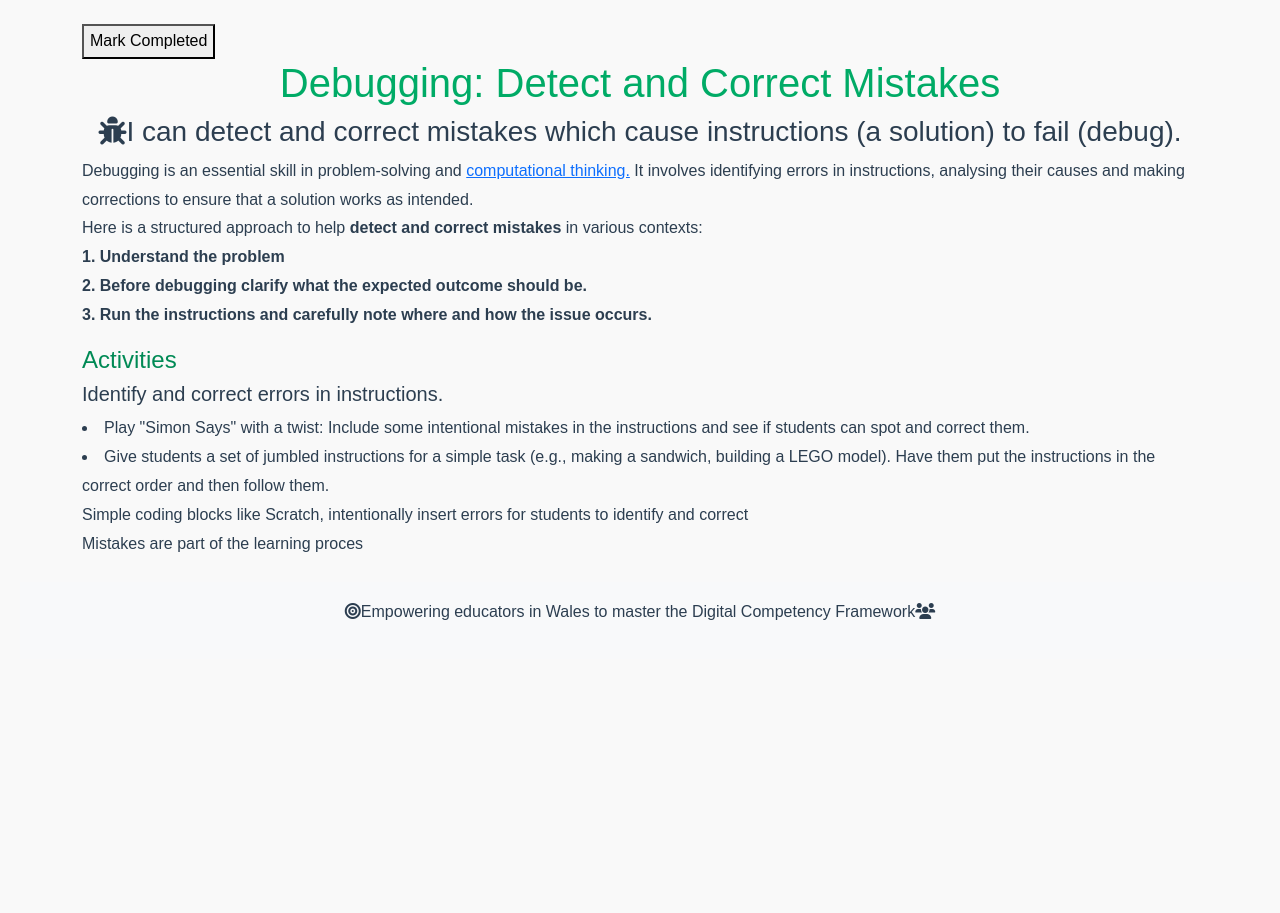
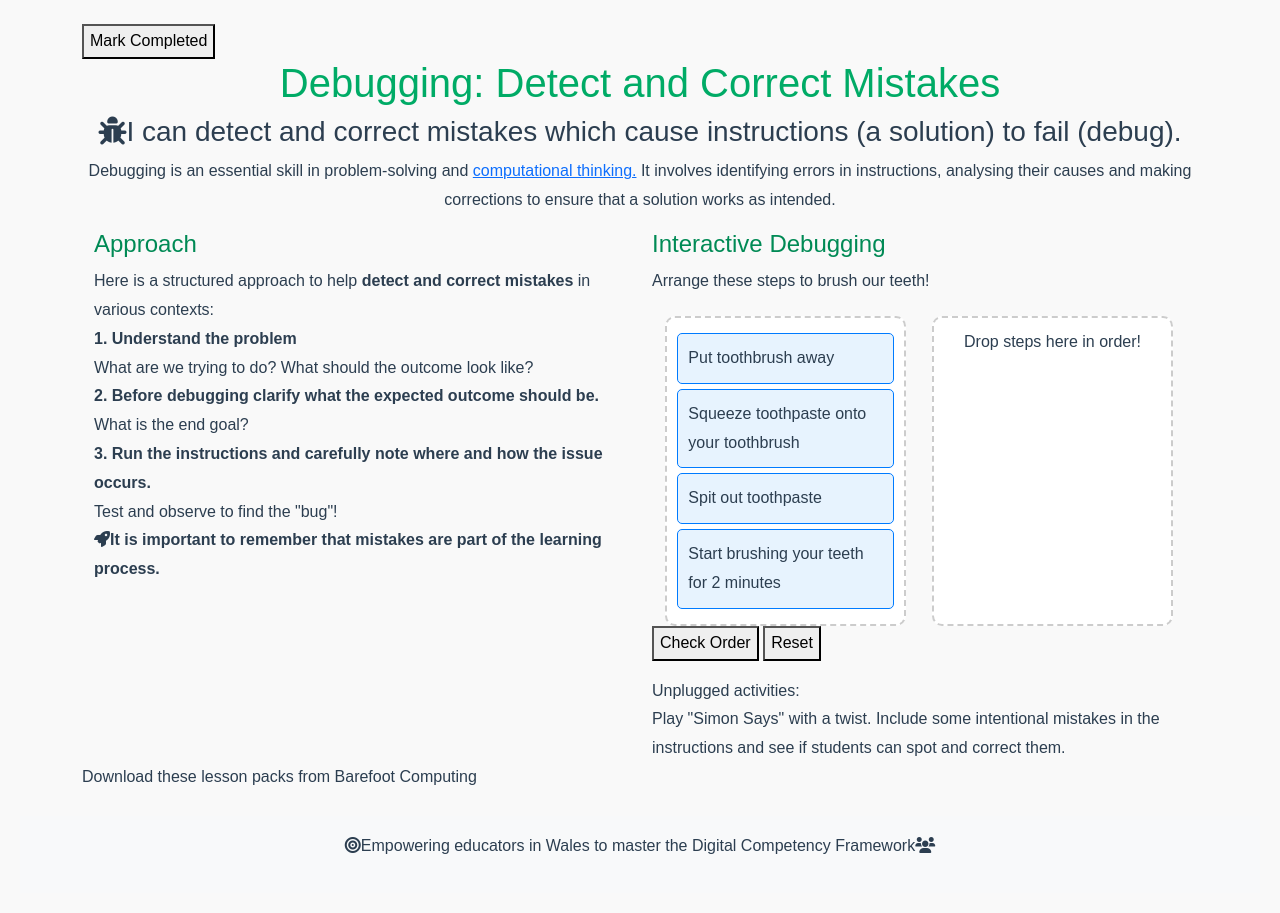
Before and after one commit to ELIIMORRIS/DCF, a Flask app: page /problem_solving/debugging in a window 1280 px wide. Shown: the part 122-1035 px from the top of the page. Before the commit the page ends 801 px from the top, so only its background shows below. Run offline with Flask 3, Linux system fonts and the light colour scheme.

Commit message:
added interactive debugging activity

```diff
--- a/static/css/styles.css
+++ b/static/css/styles.css
@@ -246,3 +246,43 @@ body {
 .section-image:hover {
     transform: scale(1.2); /* zooms in the image */
 }
+
+.game-container {
+    display: flex;
+    justify-content: space-around;
+    margin-top: 20px;
+}
+
+.steps, .dropzone {
+    width: 45%;
+    min-height: 200px;
+    border: 2px dashed #ccc;
+    border-radius: 10px;
+    padding: 10px;
+    background-color: #fff;
+}
+
+.step {
+    margin: 5px 0;
+    padding: 10px;
+    background-color: #e7f3fe;
+    border: 1px solid #007bff;
+    border-radius: 5px;
+    cursor: grab;
+}
+
+.step:active {
+    cursor: grabbing;
+}
+
+.dropzone {
+    display: flex;
+    flex-direction: column;
+    align-items: center;
+    justify-content: flex-start;
+}
+
+.dropzone .step {
+    background-color: #d4edda;
+    border-color: #28a745;
+}
--- a/static/js/script.js
+++ b/static/js/script.js
@@ -82,3 +82,68 @@ function showImage(imageUrl) {
     // Update the source of the zoomed image
     document.getElementById('zoomedImage').src = imageUrl;
   }
+
+// Select elements
+const steps = document.querySelectorAll('.step'); // Initial step elements
+const stepsContainer = document.getElementById('steps'); // Original container
+const dropzone = document.getElementById('dropzone'); // Dropzone container
+const checkOrderButton = document.getElementById('checkOrder'); // Check button
+const resetButton = document.getElementById('resetGame'); // Reset button
+const result = document.getElementById('result'); // Result display
+
+// Track the order of steps dropped
+let droppedSteps = [];
+
+// Enable dragging
+steps.forEach(step => {
+    step.addEventListener('dragstart', (e) => {
+        e.dataTransfer.setData('text', e.target.id);
+    });
+});
+
+// Allow dropping in the dropzone
+dropzone.addEventListener('dragover', (e) => {
+    e.preventDefault();
+});
+
+dropzone.addEventListener('drop', (e) => {
+    e.preventDefault();
+    const stepId = e.dataTransfer.getData('text');
+    const stepElement = document.getElementById(stepId);
+
+    // Add step to the dropzone if not already there
+    if (!droppedSteps.includes(stepId)) {
+        droppedSteps.push(stepId);
+        dropzone.appendChild(stepElement);
+    }
+});
+
+// Check the order
+checkOrderButton.addEventListener('click', () => {
+    const correctOrder = ['step1', 'step2', 'step3', 'step4'];
+
+    if (JSON.stringify(droppedSteps) === JSON.stringify(correctOrder)) {
+        result.textContent = 'Yes! You have brushed your teeth in the right order!';
+        result.style.color = 'green';
+    } else {
+        result.textContent = 'Oops! Try again.';
+        result.style.color = 'red';
+    }
+});
+
+// Reset functionality
+resetButton.addEventListener('click', () => {
+    // Clear the dropzone
+    dropzone.innerHTML = '<p>Drop steps here in order!</p>';
+
+    // Move all step elements back to the original container
+    steps.forEach(step => {
+        stepsContainer.appendChild(step);
+    });
+
+    // Reset the droppedSteps array
+    droppedSteps = [];
+
+    // Clear the result message
+    result.textContent = '';
+});
--- a/templates/computational_thinking.html
+++ b/templates/computational_thinking.html
@@ -53,7 +53,7 @@
 
     <!-- Download Button Section -->
     <section class="text-center mt-4">
-        <a href="{{ url_for('download_file', filename='Barefoot_guide_to_computational_thinking.pdf') }}" class="btn btn-primary btn-lg" download>
+        <a href="{{ url_for('download_file', filename='Barefoot_Quick_Guide_to_computational_thinking.pdf') }}" class="btn btn-primary btn-lg" download>
             Download Computational Thinking Guide
         </a>
     </section>
--- a/templates/problem_solving/debugging.html
+++ b/templates/problem_solving/debugging.html
@@ -7,23 +7,49 @@
 <main>
     <section>
         <h3 class="text-center"><i class="fa-solid fa-bug"></i>I can detect and correct mistakes which cause instructions (a solution) to fail (debug).</h3>
-        <p>Debugging is an essential skill in problem-solving and <a href="{{ url_for('computational_thinking') }}">computational thinking.</a>
-        It involves identifying errors in instructions, analysing their causes and making corrections to ensure that a solution works as intended.<br>
-        Here is a structured approach to help <span class="fw-bold" data-bs-toggle="tooltip" title="debug">detect and correct mistakes</span> in various contexts:<br>
-        <strong>1. Understand the problem<br>
-        2. Before debugging clarify what the expected outcome should be.<br>
-        3. Run the instructions and carefully note where and how the issue occurs.</strong><br></p>
+        <p class="text-center">Debugging is an essential skill in problem-solving and <a href="{{ url_for('computational_thinking') }}">computational thinking.</a>
+        It involves identifying errors in instructions, analysing their causes and making corrections to ensure that a solution works as intended.</p>
     </section>
     <section>
-        <h4 style="color: #008A55;">Activities</h4>
-        <h5>Identify and correct errors in instructions.</h5>
-        <li>Play "Simon Says" with a twist: Include some intentional mistakes in the
-    instructions and see if students can spot and correct them.</li>
-        <li>Give students a set of jumbled instructions for a simple task (e.g.,
-        making a sandwich, building a LEGO model). Have them put the instructions in the correct
-        order and then follow them.</li>
-        Simple coding blocks like Scratch, intentionally insert errors for students to identify and correct
-        <p>Mistakes are part of the learning proces</p>
+        <div class="container text-start">
+            <div class="row">
+                <div class="col"><h4 style="color: #008A55;">Approach</h4>
+                    Here is a structured approach to help <span class="fw-bold" data-bs-toggle="tooltip" title="debug">detect and correct mistakes</span> in various contexts:<br>
+                    <strong>1. Understand the problem</strong><br>
+                    What are we trying to do? What should the outcome look like?<br>
+                    <strong>2. Before debugging clarify what the expected outcome should be.</strong><br>
+                    What is the end goal?<br>
+                    <strong>3. Run the instructions and carefully note where and how the issue occurs.</strong><br>
+                    Test and observe to find the "bug"!
+                    <br>
+                    <i class="fa-solid fa-rocket"></i><b>It is important to remember that mistakes are part of the learning process.</b>
+                </div>
+                <div class="col"><h4 style="color: #008A55;">Interactive Debugging</h4>
+                    Arrange these steps to brush our teeth!<br>
+                    <div class="game-container">
+                        <div class="steps" id="steps">
+                            <div class="step" draggable="true" id="step4">Put toothbrush away</div>
+                            <div class="step" draggable="true" id="step1">Squeeze toothpaste onto your toothbrush</div>
+                            <div class="step" draggable="true" id="step3">Spit out toothpaste</div>
+                            <div class="step" draggable="true" id="step2">Start brushing your teeth for 2 minutes</div>
+                        </div>
+                        <div class="dropzone" id="dropzone">
+                            <p>Drop steps here in order!</p>
+                        </div>
+                    </div>
+
+                    <button id="checkOrder">Check Order</button>
+                    <button id="resetGame">Reset</button>
+                    <p id="result"></p>
+
+                    Unplugged activities:<br>
+                    Play "Simon Says" with a twist. Include some intentional mistakes in the instructions and see if students can spot and correct them.<br>
+                </div>
+            </div>
+        </div>
+    </section>
+    <section>
+        Download these lesson packs from Barefoot Computing
     </section>
 </main>
 {% endblock %}
```
Also changed, not shown: 3 other files.
